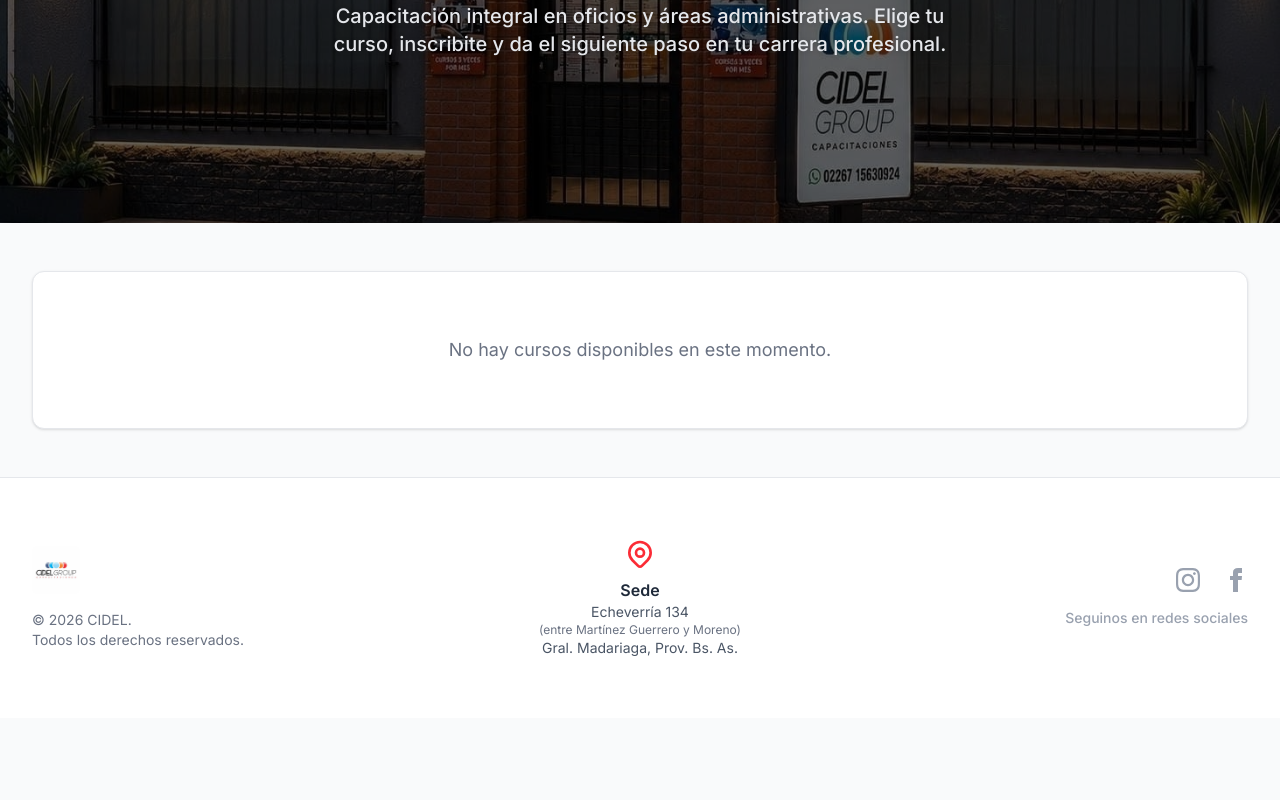
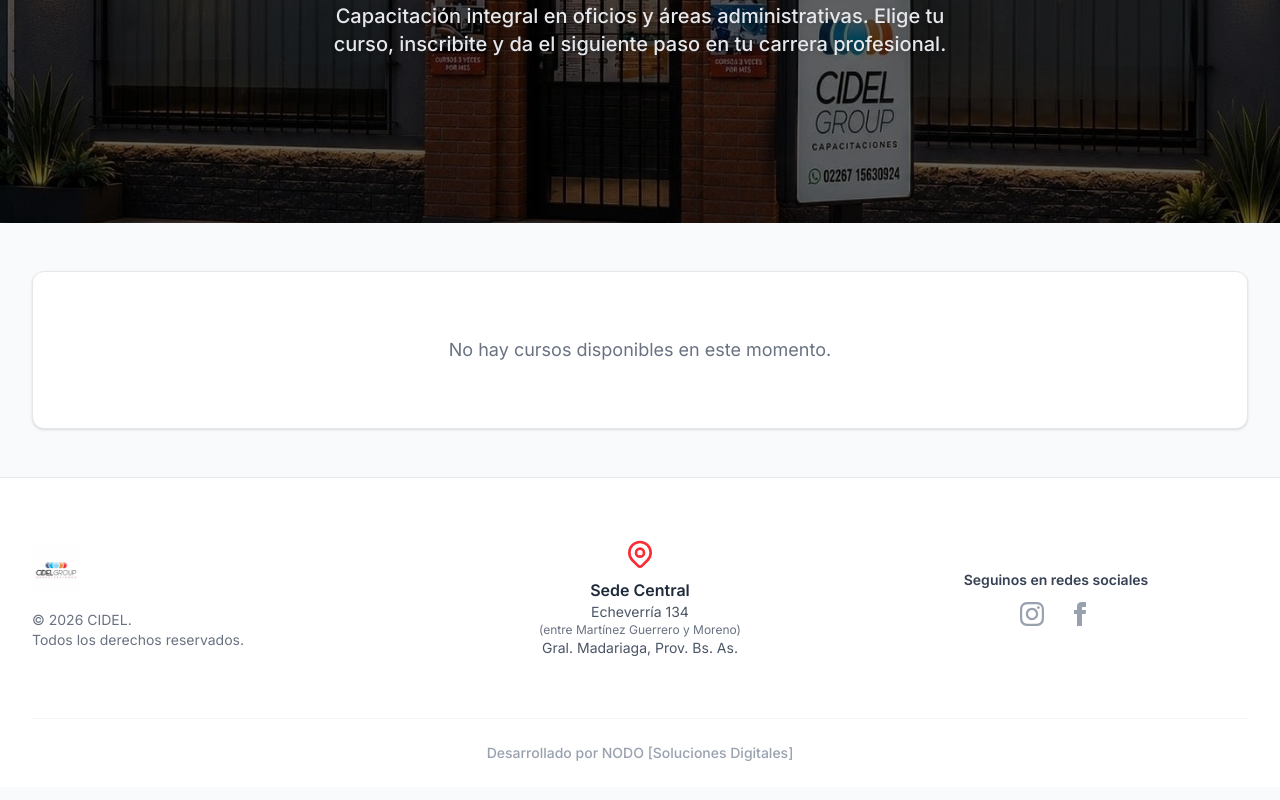
Before and after one commit to nodomadariaga-alt/cidel, a Next.js app: page / in a window 1280 px wide. Shown: the part 300-1100 px from the top of the page. Built offline with nearby package versions, Linux system fonts and the light colour scheme.

Commit message:
refactor: update footer layout, adjust spacing, and reorganize contact and social media sections

```diff
--- a/src/app/page.tsx
+++ b/src/app/page.tsx
@@ -124,8 +124,8 @@ export default async function Page() {
 
             <FloatingSocials whatsappNumber={whatsappNumber} />
 
-            <footer className="bg-white border-t border-gray-200 py-12 px-4 sm:px-6 lg:px-8">
-                <div className="max-w-7xl mx-auto grid grid-cols-1 md:grid-cols-3 gap-8 items-center text-center md:text-left">
+            <footer className="bg-white border-t border-gray-200 pt-12 pb-6 px-4 sm:px-6 lg:px-8">
+                <div className="max-w-7xl mx-auto grid grid-cols-1 md:grid-cols-3 gap-8 items-center text-center">
 
                     {/* Columna 1: Logo y Copyright */}
                     <div className="flex flex-col items-center md:items-start">
@@ -138,7 +138,7 @@ export default async function Page() {
                         <p className="text-sm text-gray-500">Todos los derechos reservados.</p>
                     </div>
 
-                    {/* Columna 2: Ubicación / Dirección con link exacto a GMaps */}
+                    {/* Columna 2: Ubicación / Dirección */}
                     <div className="flex flex-col items-center md:items-center">
                         <a
                             href="https://maps.google.com/?q=Echeverría+134,+General+Juan+Madariaga,+Buenos+Aires"
@@ -152,7 +152,7 @@ export default async function Page() {
                                 <path strokeLinecap="round" strokeLinejoin="round" strokeWidth="2" d="M15 11a3 3 0 11-6 0 3 3 0 016 0z" />
                             </svg>
                             <div className="text-center">
-                                <p className="font-semibold text-gray-800">Sede</p>
+                                <p className="font-semibold text-gray-800">Sede Central</p>
                                 <p className="text-sm text-gray-600">Echeverría 134</p>
                                 <p className="text-xs text-gray-500">(entre Martínez Guerrero y Moreno)</p>
                                 <p className="text-sm text-gray-600">Gral. Madariaga, Prov. Bs. As.</p>
@@ -160,8 +160,9 @@ export default async function Page() {
                         </a>
                     </div>
 
-                    {/* Columna 3: Redes Sociales y Desarrollo */}
-                    <div className="flex flex-col items-center md:items-end h-full justify-center gap-4">
+                    {/* Columna 3: Redes Sociales */}
+                    <div className="flex flex-col items-center justify-center gap-3">
+                        <p className="text-sm font-semibold text-gray-700">Seguinos en redes sociales</p>
                         <div className="flex space-x-6">
                             <a href="https://www.instagram.com/cidelgroup/" target="_blank" rel="noopener noreferrer" className="text-gray-400 hover:text-pink-600 transition-colors">
                                 <span className="sr-only">Instagram</span>
@@ -176,8 +177,12 @@ export default async function Page() {
                                 </svg>
                             </a>
                         </div>
-                        <p className="text-sm font-medium text-gray-400">Seguinos en redes sociales</p>
                     </div>
+                </div>
+
+                {/* Línea final */}
+                <div className="max-w-7xl mx-auto mt-12 pt-6 border-t border-gray-100 text-center">
+                    <p className="text-sm font-medium text-gray-400">Desarrollado por NODO [Soluciones Digitales]</p>
                 </div>
             </footer>
         </div>
```
